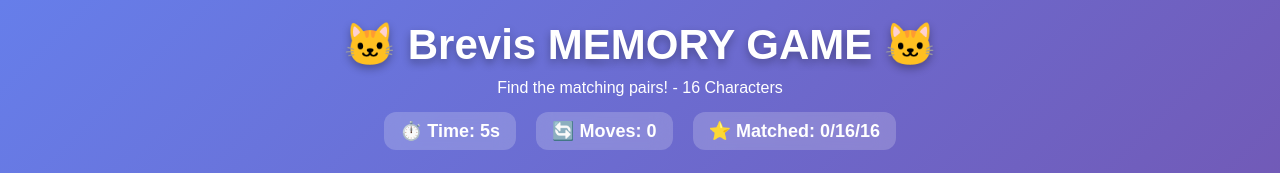
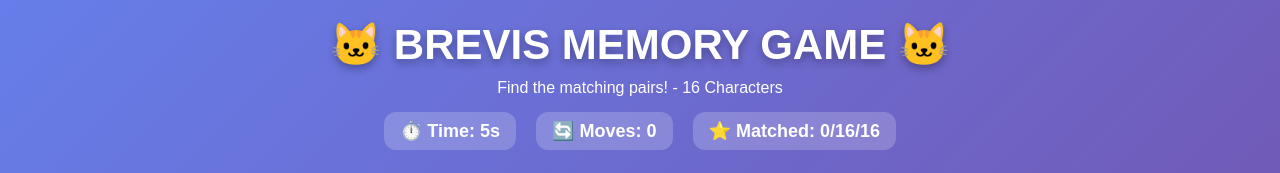
Before and after one commit to rivaleuc/Brevis, a plain HTML site: page index.html in a window 1280 px wide. Shown: the top 173 px of the page. Drawn offline with Linux system fonts and the light colour scheme.

Commit message:
Update index.html

```diff
--- a/index.html
+++ b/index.html
@@ -150,7 +150,7 @@
 </head>
 <body>
     <div class="game-header">
-        <h1>🐱 Brevis MEMORY GAME 🐱</h1>
+        <h1>🐱 BREVIS MEMORY GAME 🐱</h1>
         <p style="font-size: 16px;">Find the matching pairs! - 16 Characters</p>
         <div class="stats">
             <div class="stat-item">⏱️ Time: <span id="time">0</span>s</div>
```
